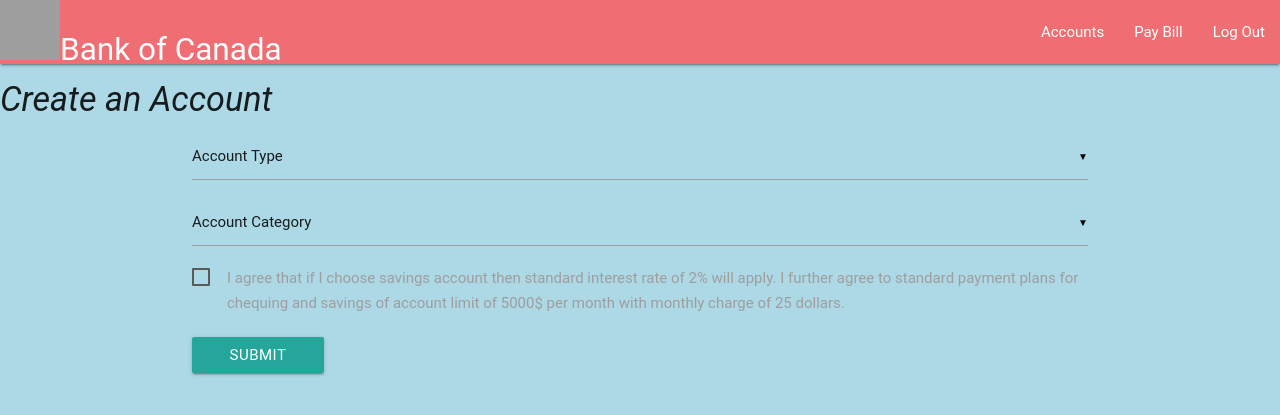
After one commit to daanish93/comp353, a PHP site: page /submitCreateAccount.php in a window 1280 px wide. The commit adds this page. Shown: the top 415 px of the page. Run offline with PHP 8.4, Linux system fonts and the light colour scheme; some libraries are stand-ins or nearby versions; some web fonts are replaced; grey boxes are pictures that could not be loaded.

Commit message:
added createAccount functionality

```diff
--- /dev/null
+++ b/createAccount.php
@@ -0,0 +1,77 @@
+<!DOCTYPE html>
+<html lang="en" dir="ltr">
+<head>
+  <meta charset="utf-8">
+  <title></title>
+  <style media="screen">
+  body {
+    background-color: lightblue;
+  }
+  </style>
+
+  <link rel = "stylesheet"
+ href = "https://fonts.googleapis.com/icon?family=Material+Icons">
+<link rel = "stylesheet"
+ href = "https://cdnjs.cloudflare.com/ajax/libs/materialize/0.97.3/css/materialize.min.css">
+<script type = "text/javascript"
+ src = "https://code.jquery.com/jquery-2.1.1.min.js"></script>
+<script src = "https://cdnjs.cloudflare.com/ajax/libs/materialize/0.97.3/js/materialize.min.js">
+</script>
+
+</head>
+  <body>
+    <nav>
+  <div class="nav-wrapper">
+    <a href="#" class="brand-logo"> <img src="https://techflourish.com/images/money-cliparts-15.jpg" alt="" height="60" width="60">Bank of Canada</a>
+    <ul id="nav-mobile" class="right hide-on-med-and-down">
+      <li><a href="welcome.php">Accounts</a></li>
+      <li><a href="#paybill">Pay Bill</a></li>
+      <li><a href="signout.php">Log Out</a></li>
+    </ul>
+  </div>
+  </nav>
+
+  <h4> <em> Create an Account </em></h4>
+
+  <form action="submitCreateAccount.php" method="post">
+
+    <div class="container">
+      <div class="input-field col s12">
+       <select name="account_type">
+         <option value="nothing" disabled selected>Account Type</option>
+         <option value="chequing">Chequing</option>
+         <option value="savings">Savings</option>
+       </select>
+     </div>
+    </div>
+
+    <div class="container">
+      <div class="input-field col s12">
+       <select name="account_category">
+         <option value="nothing" disabled selected>Account Category</option>
+         <option value="personal">personal</option>
+         <option value="buisiness">buisiness</option>
+       </select>
+     </div>
+
+     <div>
+  <input type="checkbox" id="check">
+  <label for="check">I agree that if I choose savings account then standard interest rate of 2% will apply. I further agree to standard payment plans for chequing and savings of account limit of 5000$ per month with monthly charge of 25 dollars.</label>
+  </div>
+  <br>
+  <button class="btn waves-effect waves-light" type="submit" name="action">Submit
+    <i class="material-icons right"></i>
+  </button>
+    </div>
+  </form>
+
+
+
+  </body>
+</html>
+
+<script>
+   $(document).ready(function() {
+      $('select').material_select();
+   });
+</script>
--- a/db.sql
+++ b/db.sql
@@ -29,6 +29,7 @@ CREATE TABLE `Account` (
   `balance` decimal(10,2) NOT NULL,
   `interest_rate_id` int(11) DEFAULT NULL,
   `account_type` varchar(255) DEFAULT NULL,
+  `chargeplan_id` int(11) DEFAULT 1 NOT NULL,
   `account_category` varchar(255) DEFAULT NULL,
   `client_id` int(11) NOT NULL,
   PRIMARY KEY (`account_number`),
@@ -45,7 +46,7 @@ CREATE TABLE `Account` (
 
 LOCK TABLES `Account` WRITE;
 /*!40000 ALTER TABLE `Account` DISABLE KEYS */;
-INSERT INTO `Account` VALUES (1,4301.55,NULL,'chequing', 'personal',1),(2,35906.09,NULL,'chequing', 'personal',2),(3,40183.21,NULL,'chequing', 'personal',3),(4,15733.93,NULL,'chequing','personal',4),(5,1980.39,NULL,'chequing','personal',5),(6,9201.71,NULL,'chequing','personal',6),(7,38899.68,NULL,'chequing','personal',7),(8,2788.90,NULL,'chequing','personal',8),(9,6457.68,NULL,'chequing','personal',9),(10,633.03,NULL,'chequing','personal',10),(11,14397.14,1,'savings','buisiness',1),(12,7566.03,1,'savings','personal',2),(13,5412.96,1,'savings','personal',3),(14,91756.09,1,'savings','personal',4),(15,36673.54,1,'savings','personal',5),(16,4588.53,1,'savings','personal',6),(17,74.54,1,'savings','personal',7),(18,382.94,1,'savings','personal',8),(19,1000000.19,1,'savings','personal',9),(20,46883.02,1,'savings','personal',10);
+INSERT INTO `Account` VALUES (1,4301.55,NULL,'chequing',1, 'personal',1),(2,35906.09,NULL,'chequing',1, 'personal',2),(3,40183.21,NULL,'chequing',1, 'personal',3),(4,15733.93,NULL,'chequing',1,'personal',4),(5,1980.39,NULL,'chequing',1,'personal',5),(6,9201.71,NULL,'chequing',1,'personal',6),(7,38899.68,NULL,'chequing',1,'personal',7),(8,2788.90,NULL,'chequing',1,'personal',8),(9,6457.68,NULL,'chequing',1,'personal',9),(10,633.03,NULL,'chequing',1,'personal',10),(11,14397.14,1,'savings',1,'buisiness',1),(12,7566.03,1,'savings',1,'personal',2),(13,5412.96,1,'savings',1,'personal',3),(14,91756.09,1,'savings',1,'personal',4),(15,36673.54,1,'savings',1,'personal',5),(16,4588.53,1,'savings',1,'personal',6),(17,74.54,1,'savings',1,'personal',7),(18,382.94,1,'savings',1,'personal',8),(19,1000000.19,1,'savings',1,'personal',9),(20,46883.02,1,'savings',1,'personal',10);
 /*!40000 ALTER TABLE `Account` ENABLE KEYS */;
 UNLOCK TABLES;
 
@@ -109,7 +110,7 @@ CREATE TABLE `ChargePlan` (
 
 LOCK TABLES `ChargePlan` WRITE;
 /*!40000 ALTER TABLE `ChargePlan` DISABLE KEYS */;
-INSERT INTO `ChargePlan` VALUES (1,'5213.62','40381.89'),(2,'4588.10','12333.61'),(3,'2252.37','31804.08'),(4,'7982.57','51523.08'),(5,'6854.69','36424.16'),(6,'6917.64','20949.65'),(7,'5653.65','2094.51'),(8,'7546.87','1011.06'),(9,'3959.83','55367.78'),(10,'2390.32','96981.31'),(11,'5213.62','40381.89'),(12,'4588.10','12333.61'),(13,'2252.37','31804.08'),(14,'7982.57','51523.08'),(15,'6854.69','36424.16'),(16,'6917.64','20949.65'),(17,'5653.65','2094.51'),(18,'7546.87','1011.06'),(19,'3959.83','55367.78'),(20,'2390.32','96981.31');
+INSERT INTO `ChargePlan` VALUES (1,'5000','25'),(2,'4588.10','12333.61'),(3,'2252.37','31804.08'),(4,'7982.57','51523.08'),(5,'6854.69','36424.16'),(6,'6917.64','20949.65'),(7,'5653.65','2094.51'),(8,'7546.87','1011.06'),(9,'3959.83','55367.78'),(10,'2390.32','96981.31'),(11,'5213.62','40381.89'),(12,'4588.10','12333.61'),(13,'2252.37','31804.08'),(14,'7982.57','51523.08'),(15,'6854.69','36424.16'),(16,'6917.64','20949.65'),(17,'5653.65','2094.51'),(18,'7546.87','1011.06'),(19,'3959.83','55367.78'),(20,'2390.32','96981.31');
 /*!40000 ALTER TABLE `ChargePlan` ENABLE KEYS */;
 UNLOCK TABLES;
 
--- /dev/null
+++ b/submitCreateAccount.php
@@ -0,0 +1,49 @@
+ <?php
+ include('createAccount.php');
+ session_start();
+ if(isset($_POST['account_type']) && isset($_POST['account_category'])){
+   $client_id = $_SESSION['client_id'];
+   $account_type = $_POST['account_type'];
+   $account_category = $_POST['account_category'];
+
+   $servername = "localhost";
+   $username = "root";
+   $password_db = "";
+   // Create connection
+   $conn = new mysqli($servername, $username, $password_db);
+
+   if ($conn->connect_error) {
+       die("Connection failed: " . $conn->connect_error);
+   }
+
+   $sql = "USE kec353_2";
+
+   if ($conn->query($sql) === TRUE) {
+
+   } else {
+       echo "<br>" . $conn->error;
+   }
+
+   $interest_rate_id = 'NULL';
+   if($account_type == 'savings'){
+     $interest_rate_id = 1;
+   }
+
+   $sql = "INSERT INTO account(balance, interest_rate_id, account_type, account_category, client_id) VALUES(0,1,'$account_type','$account_category',1);";
+
+   if ($conn->query($sql) === TRUE) {
+     echo "<script>M.toast({html: 'Account Created Successfully', classes: 'rounded'});</script>";
+    header('Location: welcome.php');
+
+   } else {
+       echo "<script>alert('Failure: Account Not Created');</script>";
+       header('refresh:1;url=createAccount.php');
+   }
+
+
+ }
+ else{
+   echo "<script>alert('Failure: Account Not Created');</script>";
+   header('refresh:1;url=createAccount.php');
+ }
+  ?>
```
Also changed, not shown: welcome.php (+15 -4 lines), clients.php (line endings or trailing spaces).
